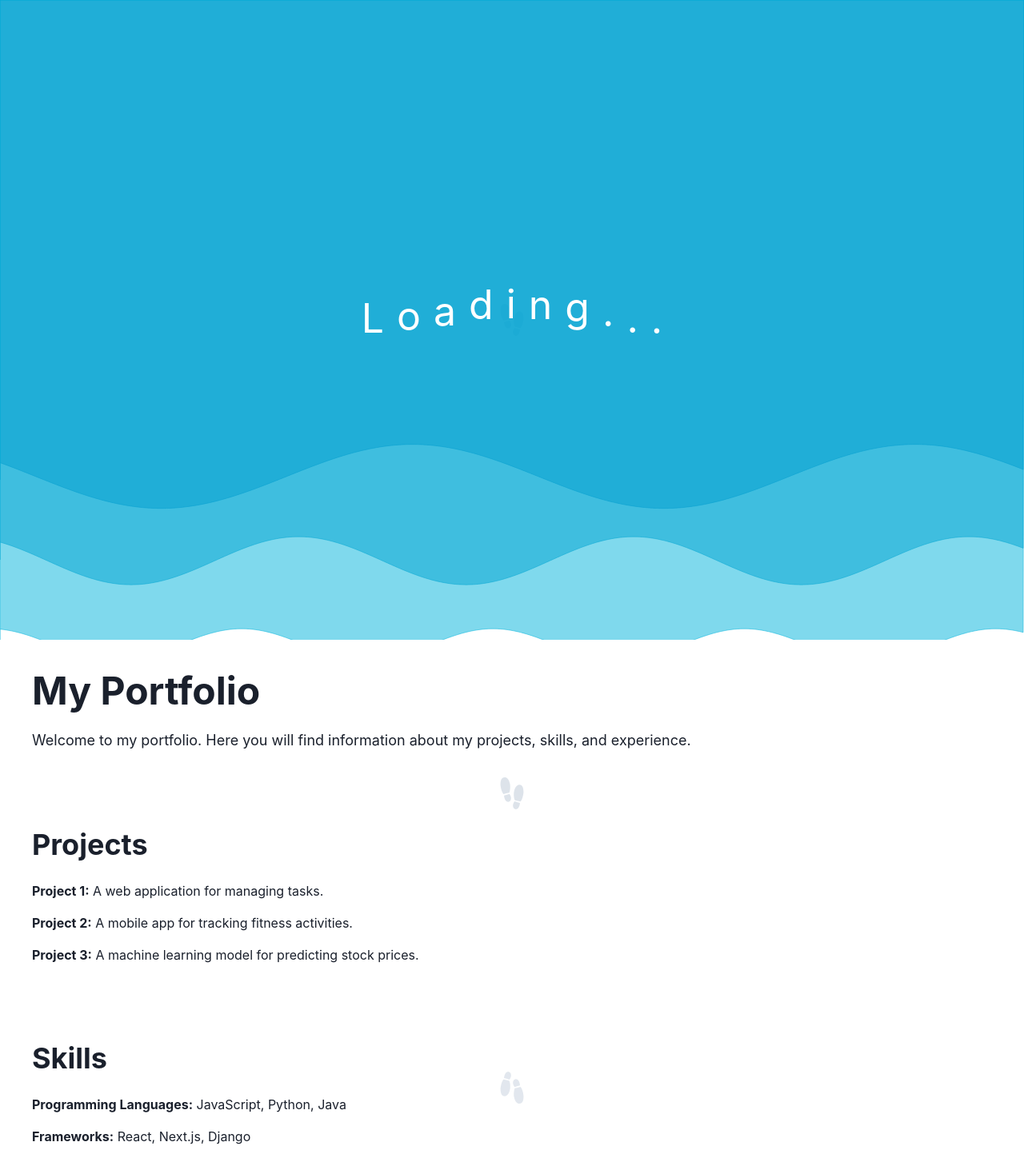
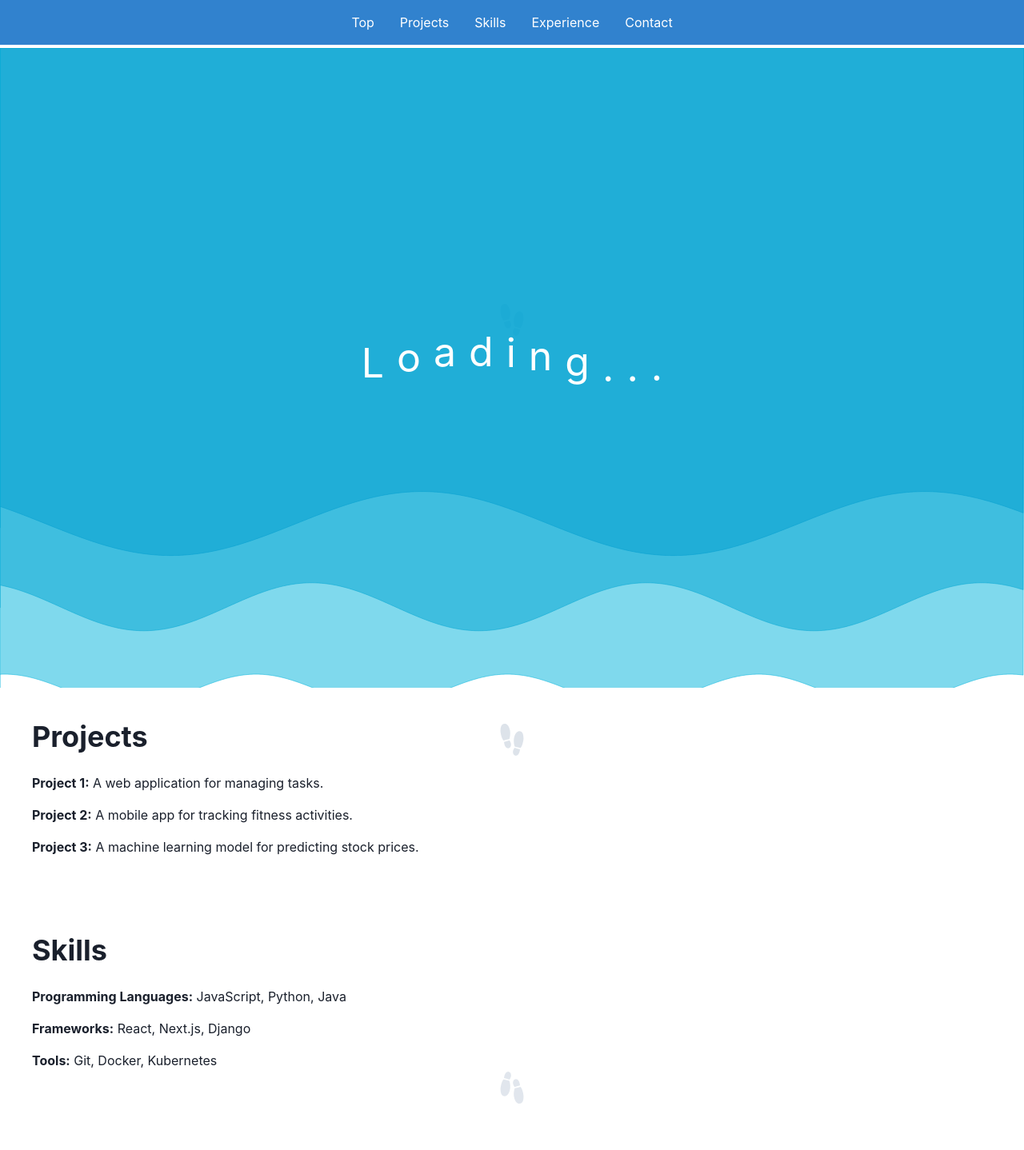
Before and after one commit to eightsuzuki/portofolio, a Next.js app: page / in a window 1280 px wide. Shown: the top 1438 px of the page at 80% size. Built offline with nearby package versions, Linux system fonts and the light colour scheme.

Commit message:
Add Menu Bar

```diff
--- /dev/null
+++ b/src/components/MenuBar.tsx
@@ -0,0 +1,17 @@
+import { Box, Flex, Link } from "@chakra-ui/react";
+
+const MenuBar = () => {
+  return (
+    <Box position="fixed" top="0" width="100%" bg="blue.500" zIndex="1000">
+      <Flex justifyContent="center" py="4">
+        <Link href="#home" mx="4" color="white">Top</Link>
+        <Link href="#projects" mx="4" color="white">Projects</Link>
+        <Link href="#skills" mx="4" color="white">Skills</Link>
+        <Link href="#experience" mx="4" color="white">Experience</Link>
+        <Link href="#contact" mx="4" color="white">Contact</Link>
+      </Flex>
+    </Box>
+  );
+};
+
+export default MenuBar;
--- a/src/pages/index.tsx
+++ b/src/pages/index.tsx
@@ -8,6 +8,7 @@ import Projects from '../components/Projects';
 import Skills from '../components/Skills';
 import Experience from '../components/Experience';
 import Contact from '../components/Contact';
+import MenuBar from "../components/MenuBar";
 
 export default function Home() {
   const waves = [
@@ -17,10 +18,13 @@ export default function Home() {
   ];
 
   return (
+
     <Box w="100%" h="100%">
-      <FootstepsIconComponent /> {/* 背景に足跡アイコンを追加 */}
-
-      <Box position="relative" h="100vh">
+      <MenuBar /> {/* メニューバーを追加 */}
+      <Box pt="60px"> {/* メニューバーの高さ分の余白を追加 */}
+        <FootstepsIconComponent />
+        <Box id="home" h="100vh">
+          <Box position="relative" h="100%">
             <Box
               position="absolute"
               top="50%"
@@ -46,12 +50,20 @@ export default function Home() {
             </Box>
             <WaveAnimation waves={waves} />
           </Box>
-
-      <Header />
+        </Box>
+        <Box id="projects">
           <Projects />
+        </Box>
+        <Box id="skills">
           <Skills />
+        </Box>
+        <Box id="experience">
           <Experience />
+        </Box>
+        <Box id="contact">
           <Contact />
+        </Box>
+      </Box>
     </Box>
   );
 }
```
Lines whose indentation alone changed are shown as unchanged.
